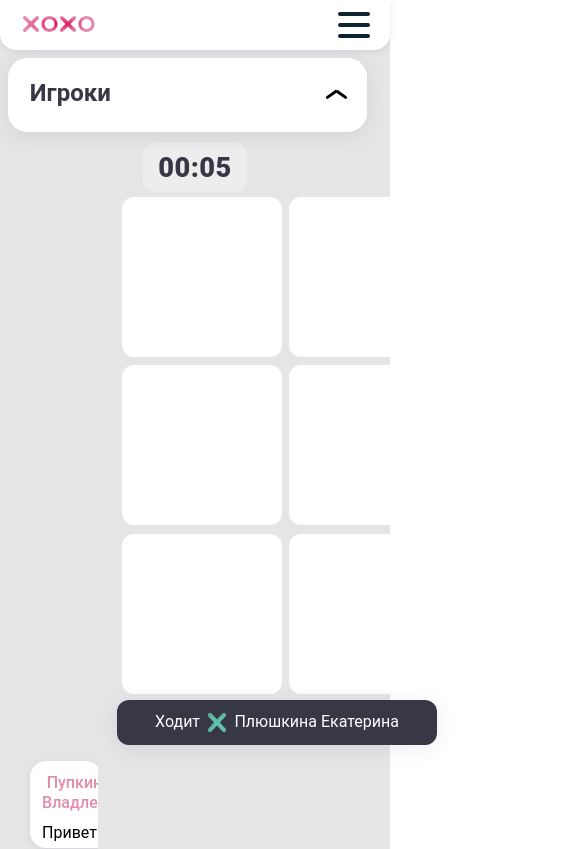
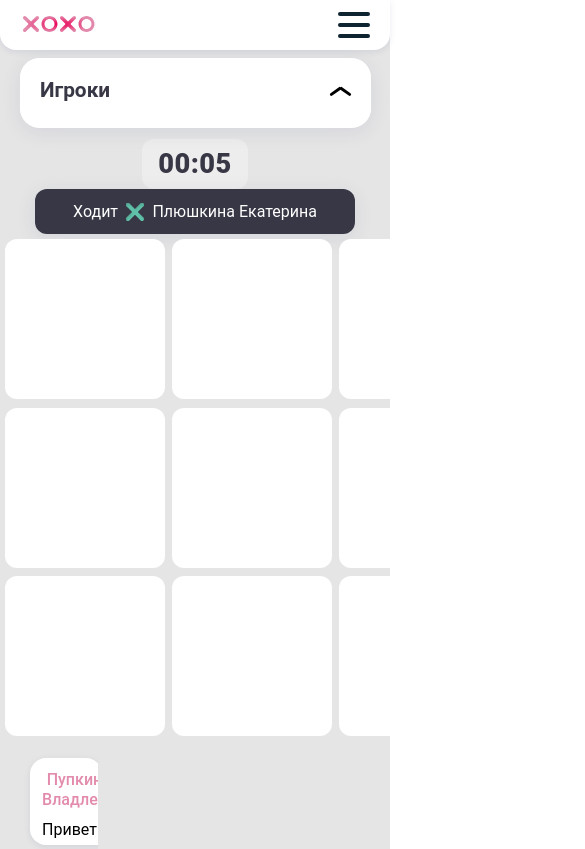
Before and after one commit to kl1mmm/tic-tac-toe-etagi, a Vue app: page /game in a window 390 px wide. Shown: the top 849 px of the page, 585 px wide, since content can reach past the window. Built offline with nearby package versions, Linux system fonts and the light colour scheme.

Commit message:
Gets gamePage+Grid for tablets.

```diff
--- a/src/components/Pages/GamePage.vue
+++ b/src/components/Pages/GamePage.vue
@@ -280,6 +280,7 @@ export default {
   .playersTable {
     width: 90%;
     z-index: 1;
+    align-self: center;
   }
 
   .arrow-icon {
@@ -367,11 +368,40 @@ export default {
   .menu-items-wrapper {
     margin-top: -100%;
     transition: all 1s ease;
+  }
 
+  .gameGrid {
+    width: 100%;
+    height: 100%;
+    margin: 1% auto;
+  }
+
+  .Popup {
+    top: 25%;
+    left: 22.5%;
+    width: 50%;
   }
 
   .open {
     margin-top: 70px;
   }
+
+  @media screen and (max-width: 455px) {
+    .tableName {
+      font-size: 1.3em;
+    }
+
+    .playersTable {
+      padding: 0;
+    }
+
+    .topOfTable {
+      height: 45px;
+    }
+
+    .open {
+      margin-top: 70px;
+    }
+  }
 }
 </style>
--- a/src/components/UI/Grid.vue
+++ b/src/components/UI/Grid.vue
@@ -1,6 +1,19 @@
 <template>
   <div class="gameBlock">
     <MyTimer class="timer" ref="timer"></MyTimer>
+    <MyStatus class="TurnSide status phone">
+      <div class="statusText">Ходит</div>
+      <img ref="turnImg" class="turnImg" alt="O" v-if="this.activePlayer==='X'"
+           src="@/components/UI/pics/ZeroPlayer1.svg">
+      <img ref="turnImg" class="turnImg" alt="X" v-if="this.activePlayer==='O'"
+           src="@/components/UI/pics/CrossPlayer2.svg">
+      <div class="statusText" v-if="this.activePlayer==='X'">
+        {{ this.playersInfo[0].PlayerName.slice(0, this.playersInfo[0].PlayerName.lastIndexOf(' ')) }}
+      </div>
+      <div class="statusText" v-if="this.activePlayer==='O'">
+        {{ this.playersInfo[1].PlayerName.slice(0, this.playersInfo[1].PlayerName.lastIndexOf(' ')) }}
+      </div>
+    </MyStatus>
     <table class="grid">
       <tbody>
       <tr>
@@ -38,7 +51,7 @@
       </tr>
       </tbody>
     </table>
-    <MyStatus class="TurnSide status">
+    <MyStatus class="TurnSide status desktop">
       <div class="statusText">Ходит</div>
       <img ref="turnImg" class="turnImg" alt="O" v-if="this.activePlayer==='X'"
            src="@/components/UI/pics/ZeroPlayer1.svg">
@@ -152,6 +165,14 @@ export default {
   justify-content: space-between;
 }
 
+.phone {
+  display: none;
+}
+
+.desktop {
+  display: flex;
+}
+
 .grid {
   margin: 0 auto;
 }
@@ -203,5 +224,19 @@ export default {
     margin-left: 0.5em;
     margin-right: 0.5em;
   }
+
+  @media screen and (max-width: 905px) {
+    .desktop {
+      display: none;
+    }
+
+    .phone {
+      display: flex;
+    }
+
+    .gameBlock {
+
+    }
+  }
 }
 </style>
```
